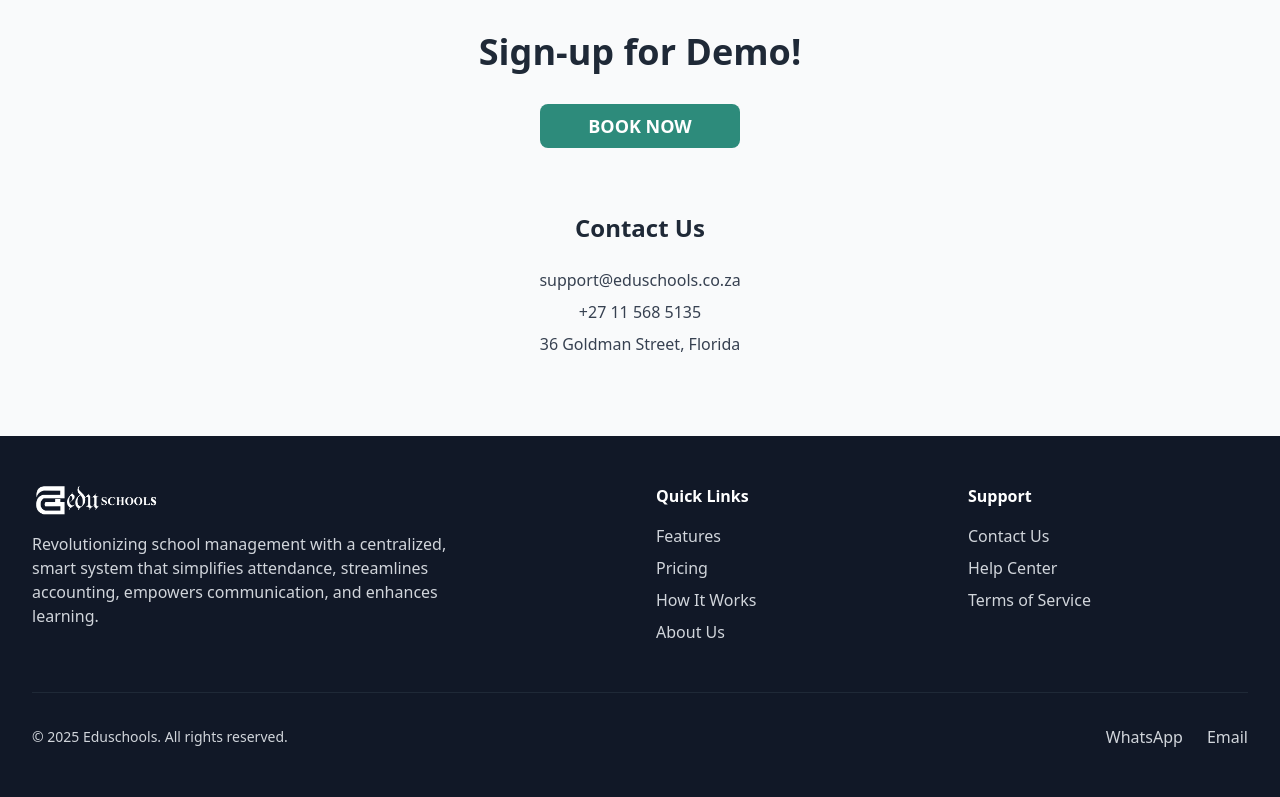
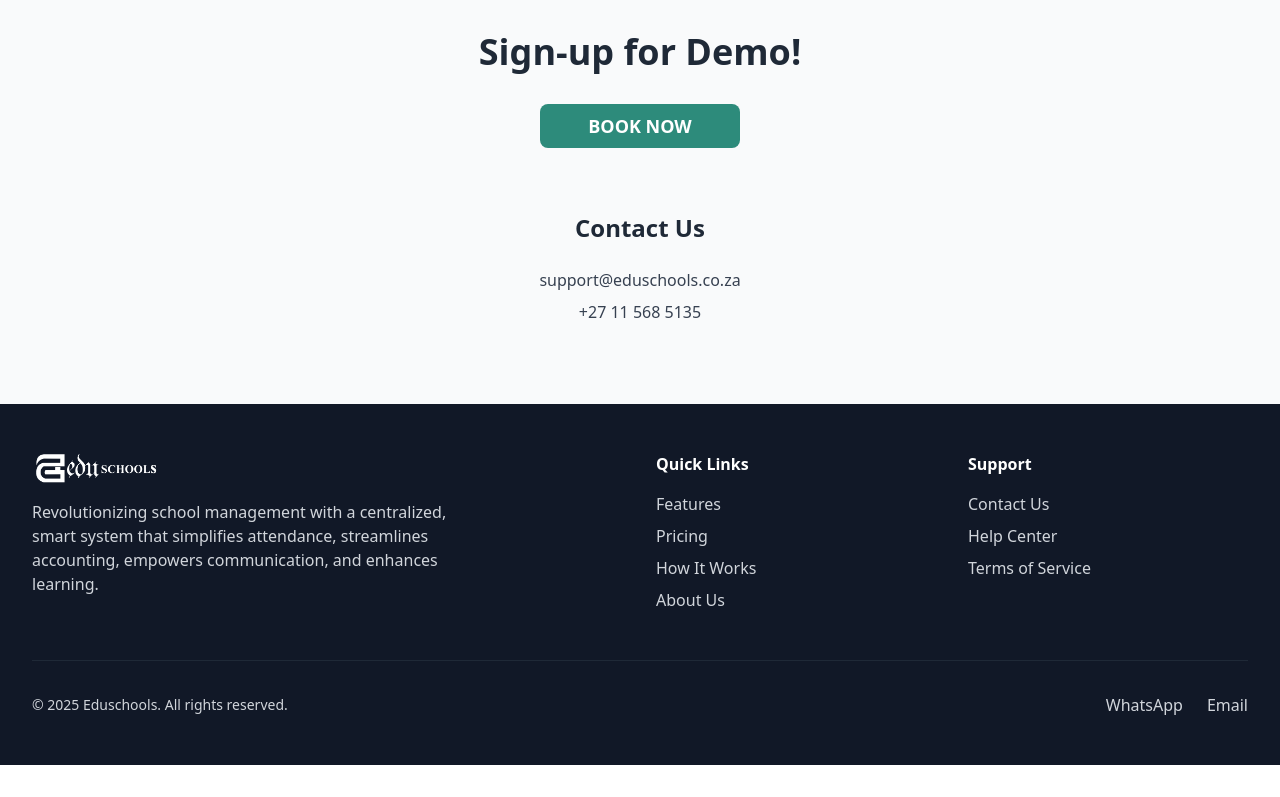
Before and after one commit to myster33/eduschoolz-smart-hub, a React (Vite) app: page / in a window 1280 px wide. Shown: the part 4951-5748 px from the top of the page. After the commit the page ends 5716 px from the top, so only its background shows below. Built offline with nearby package versions, Linux system fonts and the light colour scheme.

Commit message:
Remove address from Home page
Remove "36 Goldman Street, Florida" from the Contact Us section on the Home page.

```diff
--- a/src/pages/Index.tsx
+++ b/src/pages/Index.tsx
@@ -379,7 +379,6 @@ const Index = () => {
               <div className="space-y-2 text-gray-700">
                 <p>support@eduschools.co.za</p>
                 <p>+27 11 568 5135</p>
-                <p>36 Goldman Street, Florida</p>
               </div>
             </div>
           </div>
```
